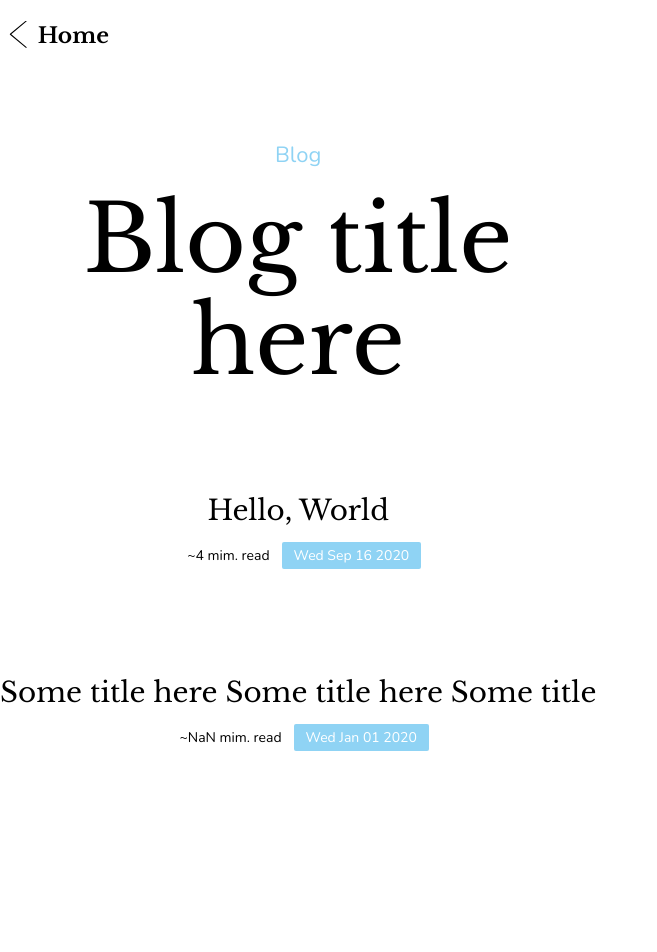
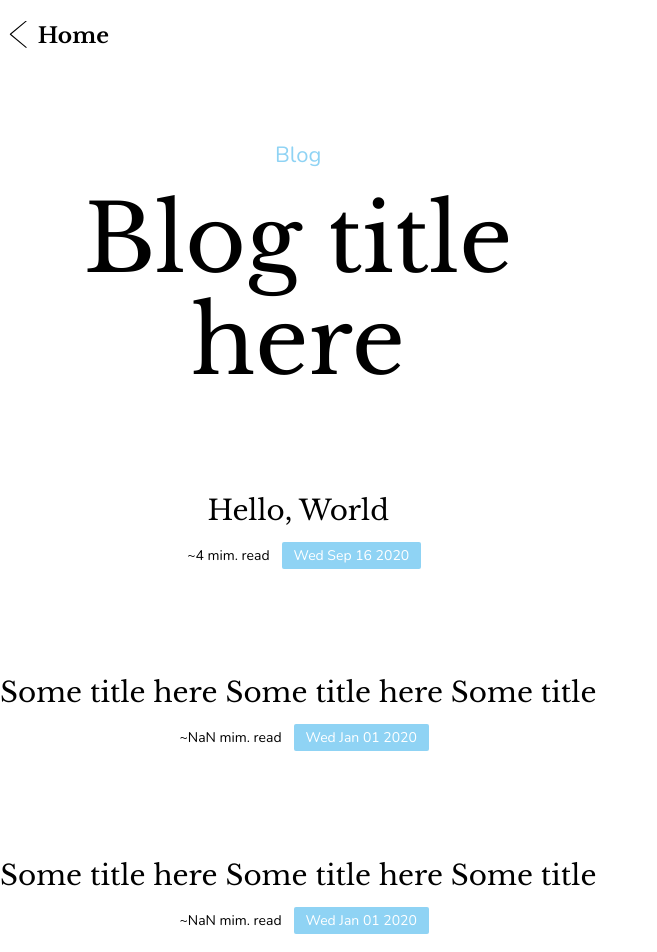
Before and after one commit to AaronCGoidel/this-is-me, a Next.js app: page /blog in a window 1280 px wide. Shown: the top 952 px of the page, without its empty margins (0-657 px from the left). Before the commit the page ends 800 px from the top, so only its background shows below. Built offline with nearby package versions, Linux system fonts and the light colour scheme.

Commit message:
post listing fade in

```diff
--- a/components/PostListing.js
+++ b/components/PostListing.js
@@ -7,8 +7,25 @@ let formatDate = (str) => {
   return d.toDateString();
 };
 
-const PostListing = (props) => (
-  <div className="listing-container">
+const PostListing = (props) => {
+  const [isVisible, setVisible] = React.useState(false);
+  const listingRef = React.useRef();
+  React.useEffect(() => {
+    const observer = new IntersectionObserver((listings) => {
+      listings.forEach((listing) => {
+        if (listing.isIntersecting) {
+          setVisible(listing.isIntersecting);
+        }
+      });
+    });
+    observer.observe(listingRef.current);
+    return () => observer.unobserve(listingRef.current);
+  }, []);
+  return (
+    <div
+      ref={listingRef}
+      className={`listing-container fade-in ${isVisible ? "is-visible" : ""}`}
+    >
       <Link href={`/blog/posts/${props.blog.slug}`}>
         <div className="listing">
           <h3>{props.blog.title}</h3>
@@ -24,6 +41,20 @@ const PostListing = (props) => (
 
       <style jsx>
         {`
+          .fade-in {
+            opacity: 0;
+            transform: translateY(10vh);
+            visibility: hidden;
+            transition: opacity 1s ease-out, transform 0.8s ease-out;
+            will-change: opacity, visibility;
+          }
+
+          .fade-in.is-visible {
+            opacity: 1;
+            transform: none;
+            visibility: visible;
+          }
+
           .listing-container {
             display: flex;
             justify-content: center;
@@ -82,5 +113,6 @@ const PostListing = (props) => (
       </style>
     </div>
   );
+};
 
 export default PostListing;
--- /dev/null
+++ b/pages/blog/posts/temp copy 2.md
@@ -0,0 +1,12 @@
+---
+title: Some title here Some title here Some title
+author: Aaron Goidel
+slug: temp
+date: "2020-01-01"
+---
+
+Excepteur do excepteur exercitation nostrud elit qui occaecat aute et fugiat non adipisicing nostrud amet. Deserunt incididunt esse ad mollit id et Lorem eu exercitation ut. Veniam consectetur velit id sit mollit aliqua magna commodo sit minim pariatur cillum.
+
+Consequat reprehenderit anim excepteur non reprehenderit tempor eiusmod proident consequat irure est commodo laborum. Ex mollit officia reprehenderit excepteur. Dolor in reprehenderit laborum laborum enim ex ea elit ad. Qui ullamco ut tempor enim voluptate incididunt velit non elit. Exercitation duis id irure non nisi enim ea. Proident ut irure voluptate adipisicing sunt commodo sunt minim.
+
+Proident culpa aute aute nisi et est. Cillum ipsum minim dolore id dolore dolore excepteur magna adipisicing labore sit sit deserunt. Est cupidatat consectetur cupidatat fugiat labore officia ea sit esse ut sint magna. Sunt voluptate consectetur eu cillum culpa.
--- /dev/null
+++ b/pages/blog/posts/temp copy 3.md
@@ -0,0 +1,12 @@
+---
+title: Some title here Some title here Some title
+author: Aaron Goidel
+slug: temp
+date: "2020-01-01"
+---
+
+Excepteur do excepteur exercitation nostrud elit qui occaecat aute et fugiat non adipisicing nostrud amet. Deserunt incididunt esse ad mollit id et Lorem eu exercitation ut. Veniam consectetur velit id sit mollit aliqua magna commodo sit minim pariatur cillum.
+
+Consequat reprehenderit anim excepteur non reprehenderit tempor eiusmod proident consequat irure est commodo laborum. Ex mollit officia reprehenderit excepteur. Dolor in reprehenderit laborum laborum enim ex ea elit ad. Qui ullamco ut tempor enim voluptate incididunt velit non elit. Exercitation duis id irure non nisi enim ea. Proident ut irure voluptate adipisicing sunt commodo sunt minim.
+
+Proident culpa aute aute nisi et est. Cillum ipsum minim dolore id dolore dolore excepteur magna adipisicing labore sit sit deserunt. Est cupidatat consectetur cupidatat fugiat labore officia ea sit esse ut sint magna. Sunt voluptate consectetur eu cillum culpa.
--- /dev/null
+++ b/pages/blog/posts/temp copy 4.md
@@ -0,0 +1,12 @@
+---
+title: Some title here Some title here Some title
+author: Aaron Goidel
+slug: temp
+date: "2020-01-01"
+---
+
+Excepteur do excepteur exercitation nostrud elit qui occaecat aute et fugiat non adipisicing nostrud amet. Deserunt incididunt esse ad mollit id et Lorem eu exercitation ut. Veniam consectetur velit id sit mollit aliqua magna commodo sit minim pariatur cillum.
+
+Consequat reprehenderit anim excepteur non reprehenderit tempor eiusmod proident consequat irure est commodo laborum. Ex mollit officia reprehenderit excepteur. Dolor in reprehenderit laborum laborum enim ex ea elit ad. Qui ullamco ut tempor enim voluptate incididunt velit non elit. Exercitation duis id irure non nisi enim ea. Proident ut irure voluptate adipisicing sunt commodo sunt minim.
+
+Proident culpa aute aute nisi et est. Cillum ipsum minim dolore id dolore dolore excepteur magna adipisicing labore sit sit deserunt. Est cupidatat consectetur cupidatat fugiat labore officia ea sit esse ut sint magna. Sunt voluptate consectetur eu cillum culpa.
--- /dev/null
+++ b/pages/blog/posts/temp copy 5.md
@@ -0,0 +1,12 @@
+---
+title: Some title here Some title here Some title
+author: Aaron Goidel
+slug: temp
+date: "2020-01-01"
+---
+
+Excepteur do excepteur exercitation nostrud elit qui occaecat aute et fugiat non adipisicing nostrud amet. Deserunt incididunt esse ad mollit id et Lorem eu exercitation ut. Veniam consectetur velit id sit mollit aliqua magna commodo sit minim pariatur cillum.
+
+Consequat reprehenderit anim excepteur non reprehenderit tempor eiusmod proident consequat irure est commodo laborum. Ex mollit officia reprehenderit excepteur. Dolor in reprehenderit laborum laborum enim ex ea elit ad. Qui ullamco ut tempor enim voluptate incididunt velit non elit. Exercitation duis id irure non nisi enim ea. Proident ut irure voluptate adipisicing sunt commodo sunt minim.
+
+Proident culpa aute aute nisi et est. Cillum ipsum minim dolore id dolore dolore excepteur magna adipisicing labore sit sit deserunt. Est cupidatat consectetur cupidatat fugiat labore officia ea sit esse ut sint magna. Sunt voluptate consectetur eu cillum culpa.
--- /dev/null
+++ b/pages/blog/posts/temp copy 6.md
@@ -0,0 +1,12 @@
+---
+title: Some title here Some title here Some title
+author: Aaron Goidel
+slug: temp
+date: "2020-01-01"
+---
+
+Excepteur do excepteur exercitation nostrud elit qui occaecat aute et fugiat non adipisicing nostrud amet. Deserunt incididunt esse ad mollit id et Lorem eu exercitation ut. Veniam consectetur velit id sit mollit aliqua magna commodo sit minim pariatur cillum.
+
+Consequat reprehenderit anim excepteur non reprehenderit tempor eiusmod proident consequat irure est commodo laborum. Ex mollit officia reprehenderit excepteur. Dolor in reprehenderit laborum laborum enim ex ea elit ad. Qui ullamco ut tempor enim voluptate incididunt velit non elit. Exercitation duis id irure non nisi enim ea. Proident ut irure voluptate adipisicing sunt commodo sunt minim.
+
+Proident culpa aute aute nisi et est. Cillum ipsum minim dolore id dolore dolore excepteur magna adipisicing labore sit sit deserunt. Est cupidatat consectetur cupidatat fugiat labore officia ea sit esse ut sint magna. Sunt voluptate consectetur eu cillum culpa.
--- /dev/null
+++ b/pages/blog/posts/temp copy.md
@@ -0,0 +1,12 @@
+---
+title: Some title here Some title here Some title
+author: Aaron Goidel
+slug: temp
+date: "2020-01-01"
+---
+
+Excepteur do excepteur exercitation nostrud elit qui occaecat aute et fugiat non adipisicing nostrud amet. Deserunt incididunt esse ad mollit id et Lorem eu exercitation ut. Veniam consectetur velit id sit mollit aliqua magna commodo sit minim pariatur cillum.
+
+Consequat reprehenderit anim excepteur non reprehenderit tempor eiusmod proident consequat irure est commodo laborum. Ex mollit officia reprehenderit excepteur. Dolor in reprehenderit laborum laborum enim ex ea elit ad. Qui ullamco ut tempor enim voluptate incididunt velit non elit. Exercitation duis id irure non nisi enim ea. Proident ut irure voluptate adipisicing sunt commodo sunt minim.
+
+Proident culpa aute aute nisi et est. Cillum ipsum minim dolore id dolore dolore excepteur magna adipisicing labore sit sit deserunt. Est cupidatat consectetur cupidatat fugiat labore officia ea sit esse ut sint magna. Sunt voluptate consectetur eu cillum culpa.
```
Also changed, not shown: pages/blog/posts/[slug].js (+11 -3 lines). Lines whose indentation alone changed are shown as unchanged.
